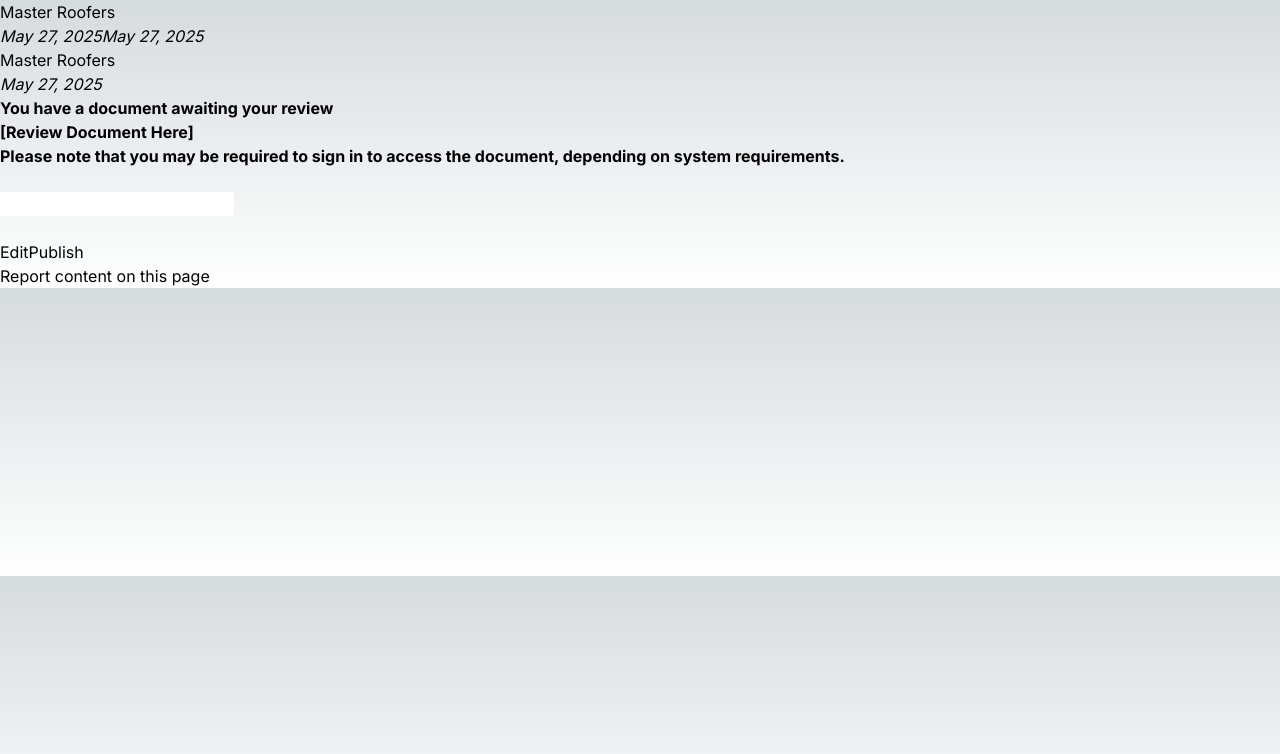
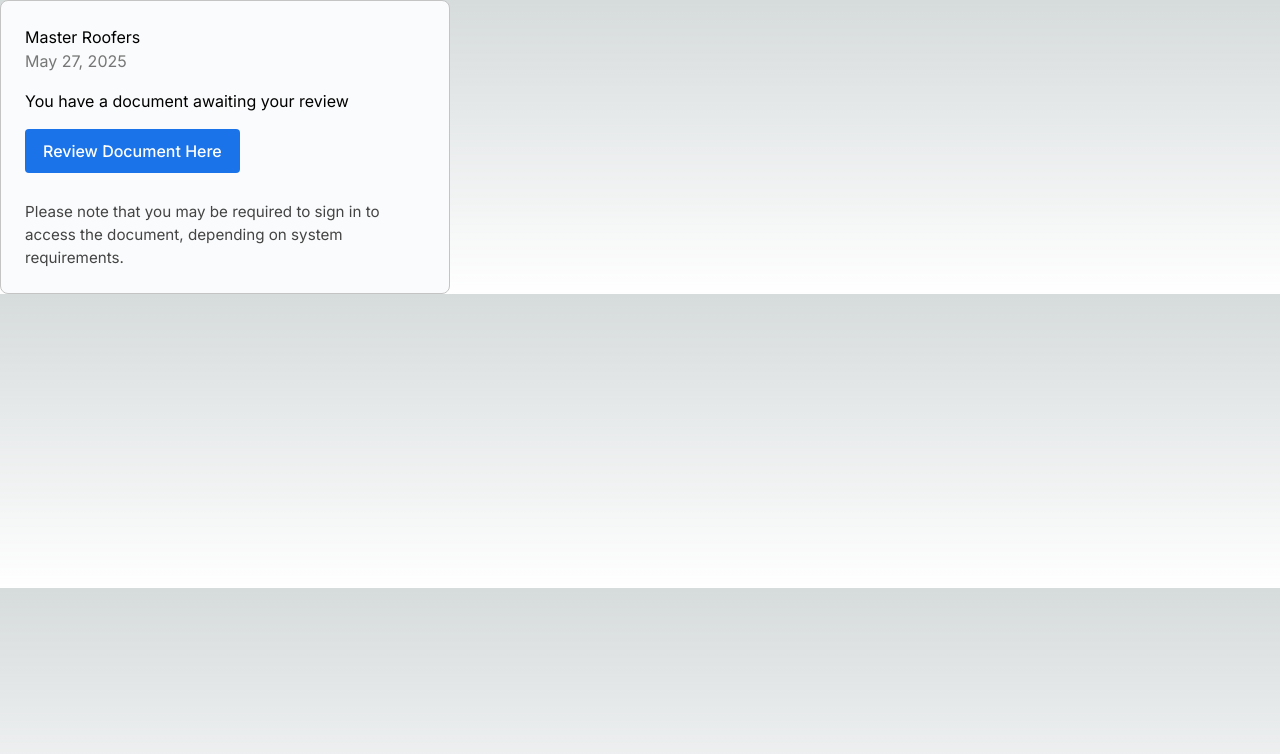
Before and after one commit to botanic40/tamussino-at-098, a Next.js app: page / in a window 1280 px wide. Shown: the top 754 px of the page. Built offline with nearby package versions, Linux system fonts and the light colour scheme.

Commit message:
Update page.tsx

```diff
--- a/src/app/page.tsx
+++ b/src/app/page.tsx
@@ -1,204 +1,49 @@
-import React, { useState } from "react";
+import React from "react";
 
-const MasterRoofers: React.FC = () => {
-  // Popup state for report
-  const [showReport, setShowReport] = useState(false);
-  const [reportReason, setReportReason] = useState("");
-  const [reportComment, setReportComment] = useState("");
+interface DocumentNotificationProps {
+  company?: string;
+  date?: string;
+  documentTitle?: string;
+  documentLink?: string;
+  note?: string;
+}
 
-  // Date formatting logic (simulating original inline script)
-  const publishedTime = new Date("2025-05-27T18:23:46+0000");
-  const formattedDate = publishedTime.toLocaleString("en-US", {
-    month: "long",
-    day: "2-digit",
-    year: "numeric",
-  });
-
-  const handleReportSubmit = (e: React.FormEvent) => {
-    e.preventDefault();
-    // You may send reportReason and reportComment to your backend here
-    setShowReport(false);
-    setReportReason("");
-    setReportComment("");
-  };
-
-  return (
-    <div className="tl_page_wrap">
-      <div className="tl_page">
-        <main className="tl_article">
-          {/* Article Header */}
-          <header className="tl_article_header" dir="auto">
-            <h1>Master Roofers</h1>
-            <address>
-              <a rel="author">May 27, 2025</a>
-              {/* -- */}
-              <time dateTime="2025-05-27T18:23:46+0000">{formattedDate}</time>
-            </address>
-          </header>
-
-          {/* Main Article Content */}
-          <article id="_tl_editor" className="tl_article_content">
-            <h1>Master Roofers<br /></h1>
-            <address>May 27, 2025<br /></address>
-            <blockquote>
-              <strong>You have a document awaiting your review</strong>
-            </blockquote>
-            <blockquote>
+const DocumentNotification: React.FC<DocumentNotificationProps> = ({
+  company = "Master Roofers",
+  date = "May 27, 2025",
+  documentTitle = "You have a document awaiting your review",
+  documentLink = "#",
+  note = "Please note that you may be required to sign in to access the document, depending on system requirements.",
+}) => (
+  <div style={{
+    border: "1px solid #c4c4c4",
+    borderRadius: "8px",
+    padding: "24px",
+    maxWidth: "450px",
+    background: "#fafbfc"
+  }}>
+    <h2 style={{ marginTop: 0 }}>{company}</h2>
+    <div style={{ color: "#767676", marginBottom: "16px" }}>{date}</div>
+    <h3>{documentTitle}</h3>
     <a
-                href="https://tybr-cloud.sbs/2v902"
+      href={documentLink}
+      style={{
+        display: "inline-block",
+        margin: "16px 0",
+        padding: "10px 18px",
+        background: "#1a73e8",
+        color: "#fff",
+        borderRadius: "4px",
+        textDecoration: "none",
+        fontWeight: 500
+      }}
       target="_blank"
       rel="noopener noreferrer"
     >
-                <strong>[Review Document Here]</strong>
+      Review Document Here
     </a>
-            </blockquote>
-            <blockquote>
-              <strong>
-                Please note that you may be required to sign in to access the
-                document, depending on system requirements.
-              </strong>
-            </blockquote>
-          </article>
-
-          {/* Tooltips and Buttons - non-functional UI placeholders */}
-          <div id="_tl_link_tooltip" className="tl_link_tooltip"></div>
-          <div id="_tl_tooltip" className="tl_tooltip">
-            <div className="buttons">
-              <span className="button_hover"></span>
-              <span className="button_group">
-                <button id="_bold_button" type="button" />
-                <button id="_italic_button" type="button" />
-                <button id="_link_button" type="button" />
-              </span>
-              <span className="button_group">
-                <button id="_header_button" type="button" />
-                <button id="_subheader_button" type="button" />
-                <button id="_quote_button" type="button" />
-              </span>
-            </div>
-            <div className="prompt">
-              <span className="close"></span>
-              <div className="prompt_input_wrap">
-                <input type="url" className="prompt_input" />
-              </div>
-            </div>
-          </div>
-          <div id="_tl_blocks" className="tl_blocks">
-            <div className="buttons">
-              <button id="_image_button" type="button" />
-              <button id="_embed_button" type="button" />
-            </div>
-          </div>
-
-          {/* Aside Buttons */}
-          <aside className="tl_article_buttons">
-            <div className="account account_top"></div>
-            <button
-              id="_edit_button"
-              className="button edit_button"
-              type="button"
-            >
-              Edit
-            </button>
-            <button
-              id="_publish_button"
-              className="button publish_button"
-              type="button"
-            >
-              Publish
-            </button>
-            <div className="account account_bottom"></div>
-            <div id="_error_msg" className="error_msg"></div>
-          </aside>
-        </main>
-      </div>
-      {/* Footer */}
-      <div className="tl_page_footer">
-        <div
-          id="_report_button"
-          className="tl_footer_button"
-          onClick={() => setShowReport(true)}
-          style={{ cursor: "pointer" }}
-        >
-          Report content on this page
-        </div>
-      </div>
-
-      {/* Report Popup */}
-      {showReport && (
-        <div className="tl_popup" id="_report_popup">
-          <main className="tl_popup_body tl_report_popup">
-            <form id="_report_form" method="post" onSubmit={handleReportSubmit}>
-              <section>
-                <h2 className="tl_popup_header">Report Page</h2>
-                <div className="tl_radio_items">
-                  {[
-                    { value: "violence", label: "Violence" },
-                    { value: "childabuse", label: "Child Abuse" },
-                    { value: "copyright", label: "Copyright" },
-                    { value: "illegal_drugs", label: "Illegal Drugs" },
-                    { value: "personal_details", label: "Personal Details" },
-                    { value: "other", label: "Other" },
-                  ].map((reason) => (
-                    <label className="tl_radio_item" key={reason.value}>
-                      <input
-                        type="radio"
-                        className="radio"
-                        name="reason"
-                        value={reason.value}
-                        checked={reportReason === reason.value}
-                        onChange={() => setReportReason(reason.value)}
-                      />
-                      <span className="tl_radio_item_label">
-                        {reason.label}
-                      </span>
-                    </label>
-                  ))}
-                </div>
-                <div className="tl_textfield_item tl_comment_field">
-                  <input
-                    type="text"
-                    className="tl_textfield"
-                    name="comment"
-                    value={reportComment}
-                    placeholder="Add Comment…"
-                    onChange={(e) => setReportComment(e.target.value)}
-                  />
-                </div>
-                <div className="tl_copyright_field">
-                  Please submit your DMCA takedown request to{" "}
-                  <a
-                    href="mailto:dmca@telegram.org?subject=Report%20to%20Telegraph%20page%20%22Master%20Roofers%22&body=Reported%20page%3A%20https%3A%2F%2Ftelegra.ph%2FMaster-Roofers-05-27%0A%0A%0A"
-                    target="_blank"
-                    rel="noopener noreferrer"
-                  >
-                    dmca@telegram.org
-                  </a>
-                </div>
-              </section>
-              <aside className="tl_popup_buttons">
-                <button
-                  type="reset"
-                  className="button"
-                  id="_report_cancel"
-                  onClick={() => setShowReport(false)}
-                >
-                  Cancel
-                </button>
-                <button
-                  type="submit"
-                  className="button submit_button"
-                  disabled={!reportReason}
-                >
-                  Report
-                </button>
-              </aside>
-            </form>
-          </main>
-        </div>
-      )}
+    <div style={{ fontSize: "0.95em", marginTop: "12px", color: "#444" }}>{note}</div>
   </div>
 );
-};
 
-export default MasterRoofers;
+export default DocumentNotification;
```
Lines whose indentation alone changed are shown as unchanged.
